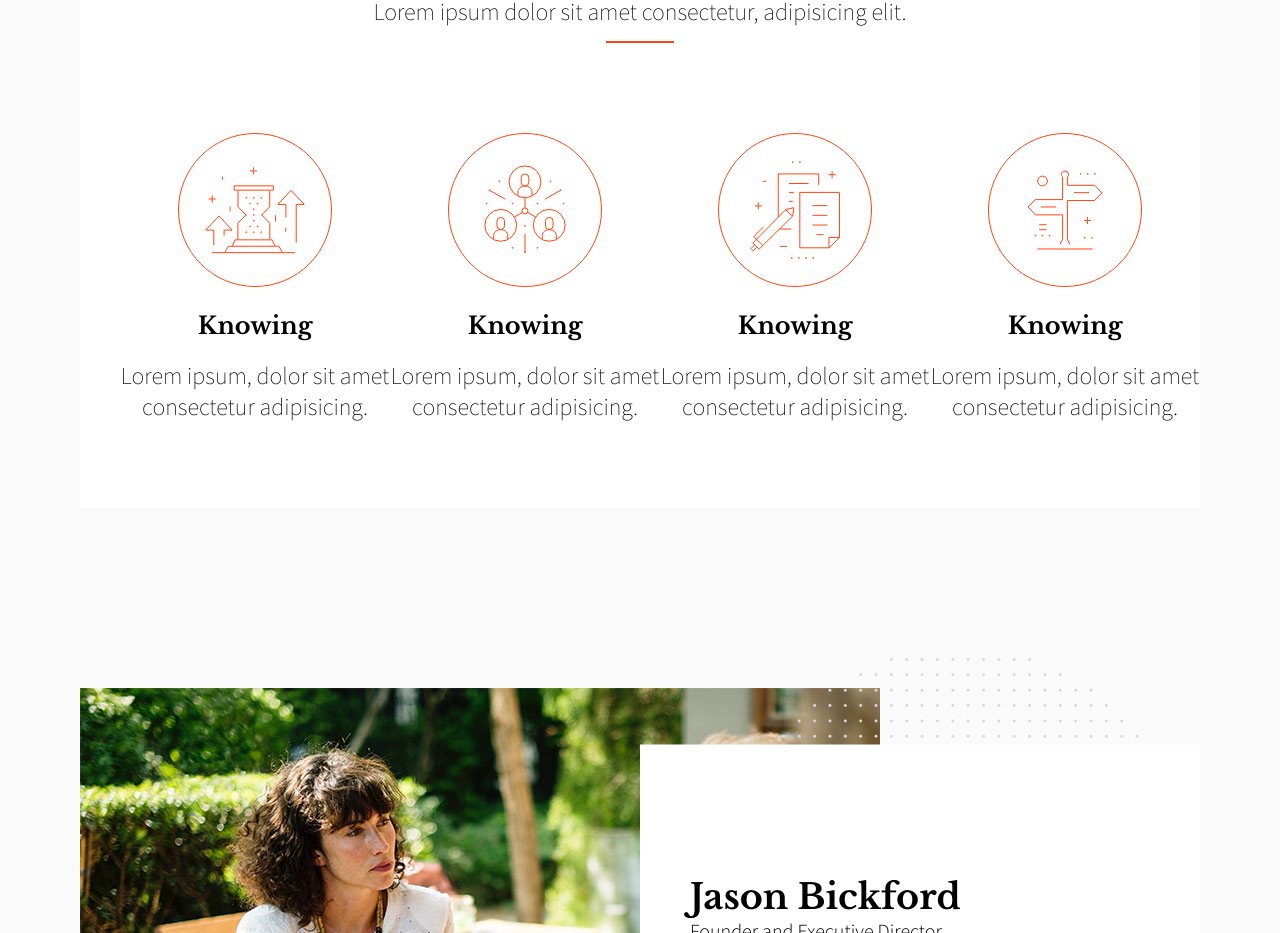
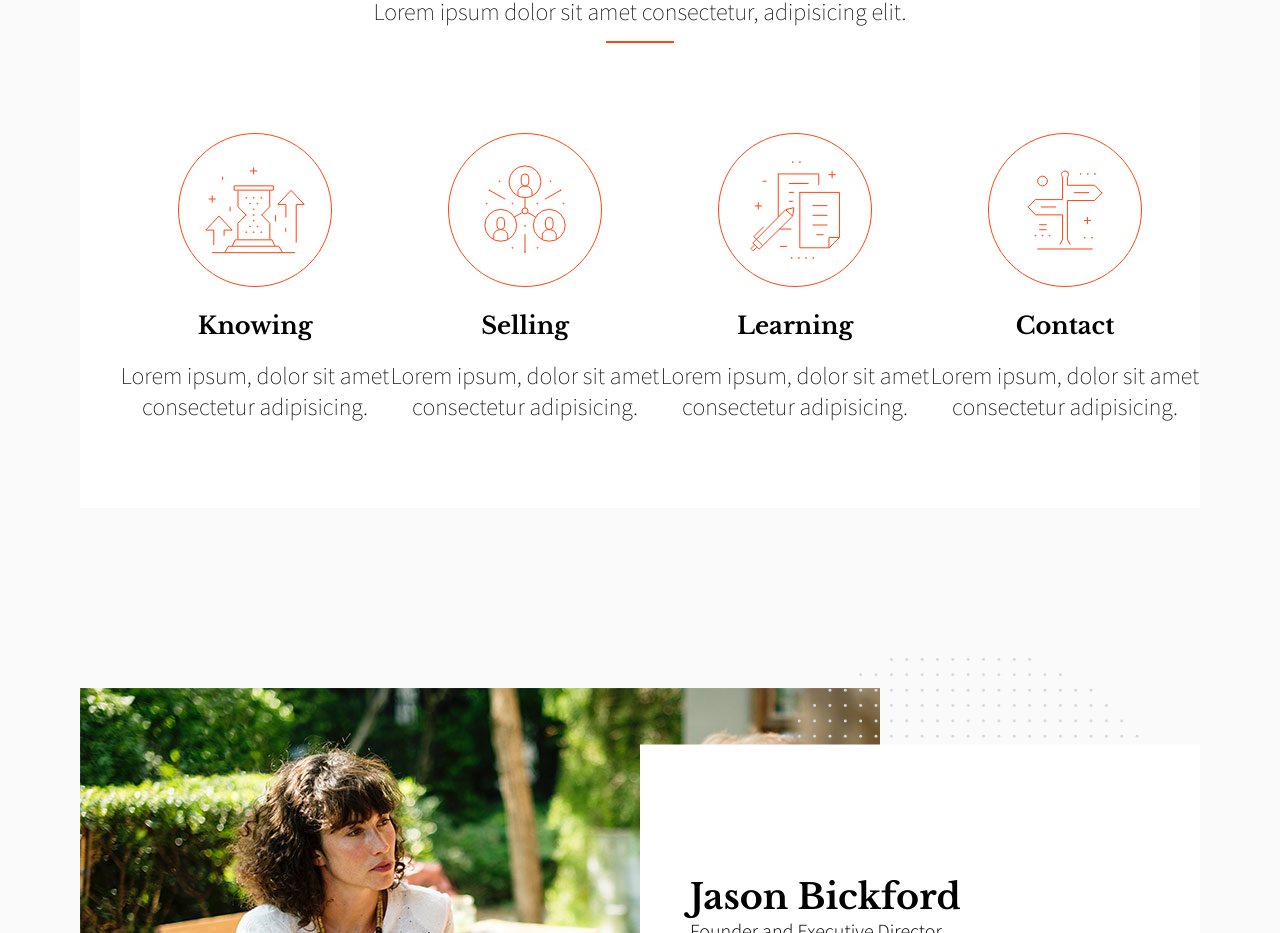
Before and after one commit to ArrobbioUmberto/proj-html-vuejs, a Vue app: page / in a window 1280 px wide. Shown: the part 873-1806 px from the top of the page. Built offline with nearby package versions, Linux system fonts and the light colour scheme.

Commit message:
FEAT v-for and data

```diff
--- a/src/components/Specialties.vue
+++ b/src/components/Specialties.vue
@@ -1,6 +1,31 @@
 <script>
 export default {
-
+    data() {
+        return {
+            Cardlist: [
+                {
+                    img: '/svg/svg-0.svg',
+                    title: 'knowing',
+                    text: 'Lorem ipsum, dolor sit amet consectetur adipisicing.'
+                },
+                {
+                    img: '/svg/svg-1.svg',
+                    title: 'selling',
+                    text: 'Lorem ipsum, dolor sit amet consectetur adipisicing.'
+                },
+                {
+                    img: '/svg/svg-2.svg',
+                    title: 'learning',
+                    text: 'Lorem ipsum, dolor sit amet consectetur adipisicing.'
+                },
+                {
+                    img: '/svg/svg-3.svg',
+                    title: 'contact',
+                    text: 'Lorem ipsum, dolor sit amet consectetur adipisicing.'
+                }
+            ]
+        }
+    }
 }
 </script>
 <template>
@@ -15,25 +40,10 @@ export default {
         </div>
         <div class="row row-card">
             <ul>
-                <li>
-                    <img src="/svg/svg-0.svg" alt="">
-                    <h2>knowing</h2>
-                    <p>Lorem ipsum, dolor sit amet consectetur adipisicing.</p>
-                </li>
-                <li>
-                    <img src="/svg/svg-1.svg" alt="">
-                    <h2>knowing</h2>
-                    <p>Lorem ipsum, dolor sit amet consectetur adipisicing.</p>
-                </li>
-                <li>
-                    <img src="/svg/svg-2.svg" alt="">
-                    <h2>knowing</h2>
-                    <p>Lorem ipsum, dolor sit amet consectetur adipisicing.</p>
-                </li>
-                <li>
-                    <img src="/svg/svg-3.svg" alt="">
-                    <h2>knowing</h2>
-                    <p>Lorem ipsum, dolor sit amet consectetur adipisicing.</p>
+                <li v-for="el in Cardlist">
+                    <img :src="el.img" alt="">
+                    <h2>{{ el.title }}</h2>
+                    <p>{{ el.text }}</p>
                 </li>
             </ul>
         </div>
```
